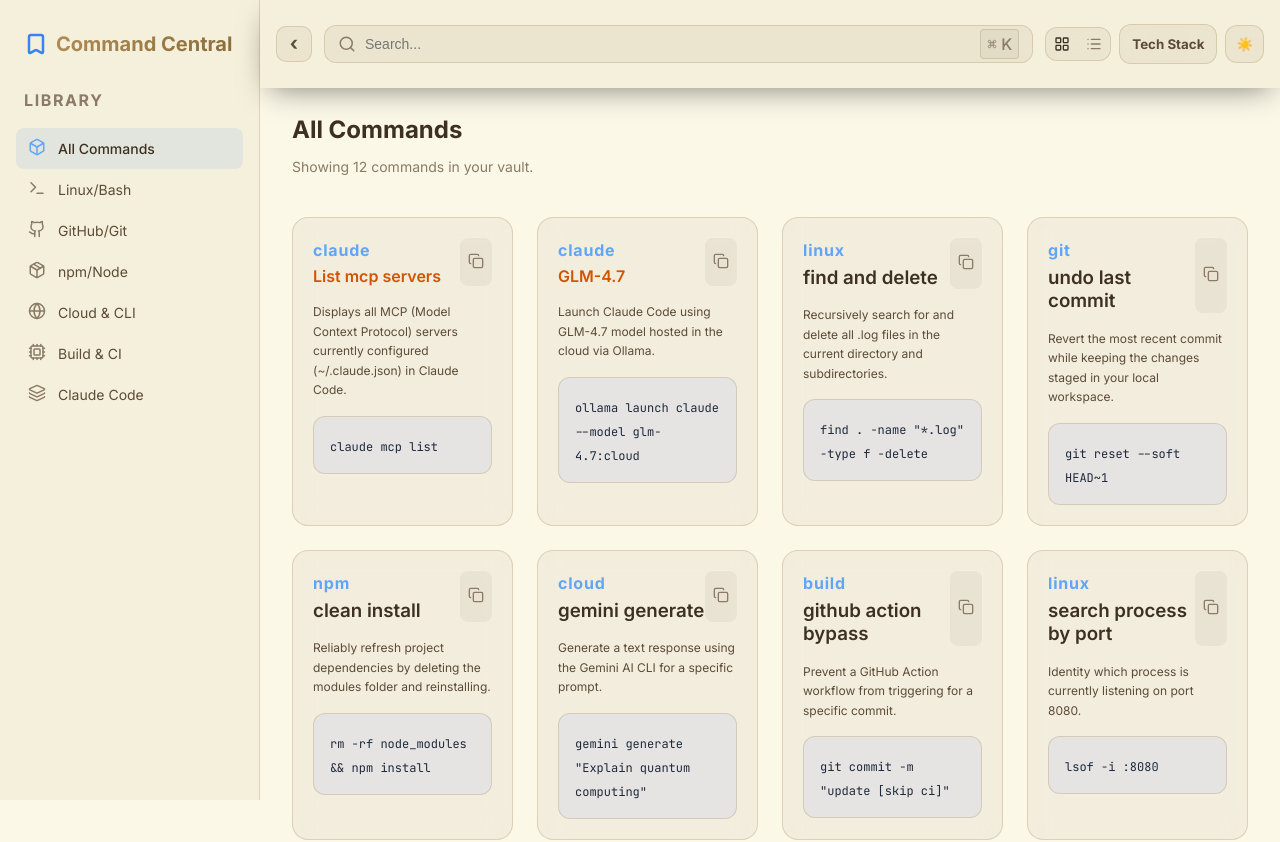
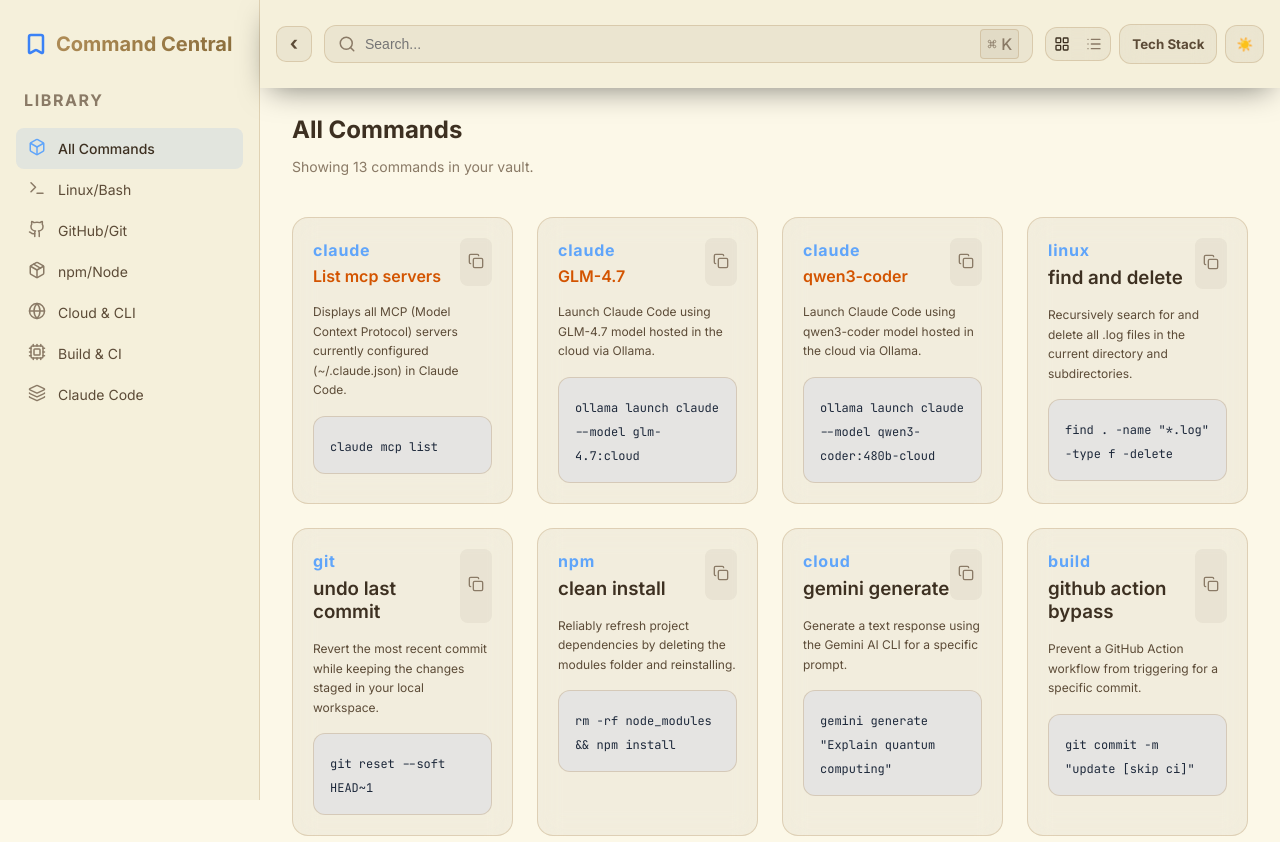
Before and after one commit to senthilcaesar/commands, a React (Vite) app: page / in a window 1280 px wide. Shown: the top 842 px of the page. Built offline with nearby package versions, Linux system fonts and the light colour scheme.

Commit message:
new commands

```diff
--- a/src/App.jsx
+++ b/src/App.jsx
@@ -8,6 +8,7 @@
 const DATA = [
   { id: 1, category: 'claude', link: 'https://code.claude.com/docs/en/mcp', command: 'List mcp servers', snippet: 'claude mcp list', description: 'Displays all MCP (Model Context Protocol) servers currently configured (~/.claude.json) in Claude Code.' },
   { id: 9, category: 'claude', link: 'https://ollama.com/library/glm-4.7', command: 'GLM-4.7', snippet: 'ollama launch claude --model glm-4.7:cloud', description: 'Launch Claude Code using GLM-4.7 model hosted in the cloud via Ollama.' },
+  { id: 13, category: 'claude', link: 'https://ollama.com/library/qwen3-coder', command: 'qwen3-coder', snippet: 'ollama launch claude --model qwen3-coder:480b-cloud', description: 'Launch Claude Code using qwen3-coder model hosted in the cloud via Ollama.' },
   { id: 2, category: 'linux', link: '', command: 'find and delete', snippet: 'find . -name "*.log" -type f -delete', description: 'Recursively search for and delete all .log files in the current directory and subdirectories.' },
   { id: 3, category: 'git', link: '', command: 'undo last commit', snippet: 'git reset --soft HEAD~1', description: 'Revert the most recent commit while keeping the changes staged in your local workspace.' },
   { id: 4, category: 'npm', link: '', command: 'clean install', snippet: 'rm -rf node_modules && npm install', description: 'Reliably refresh project dependencies by deleting the modules folder and reinstalling.' },
```
